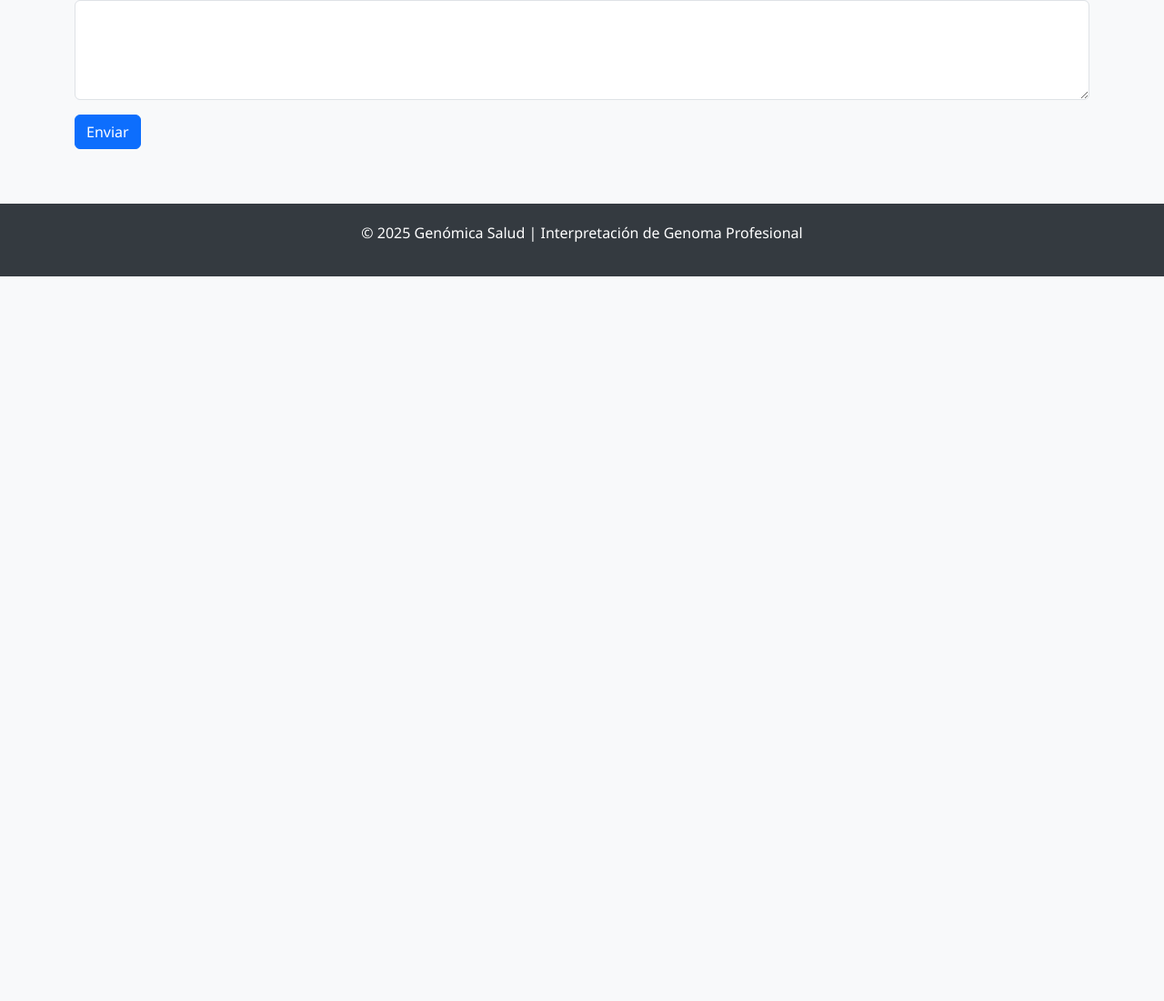
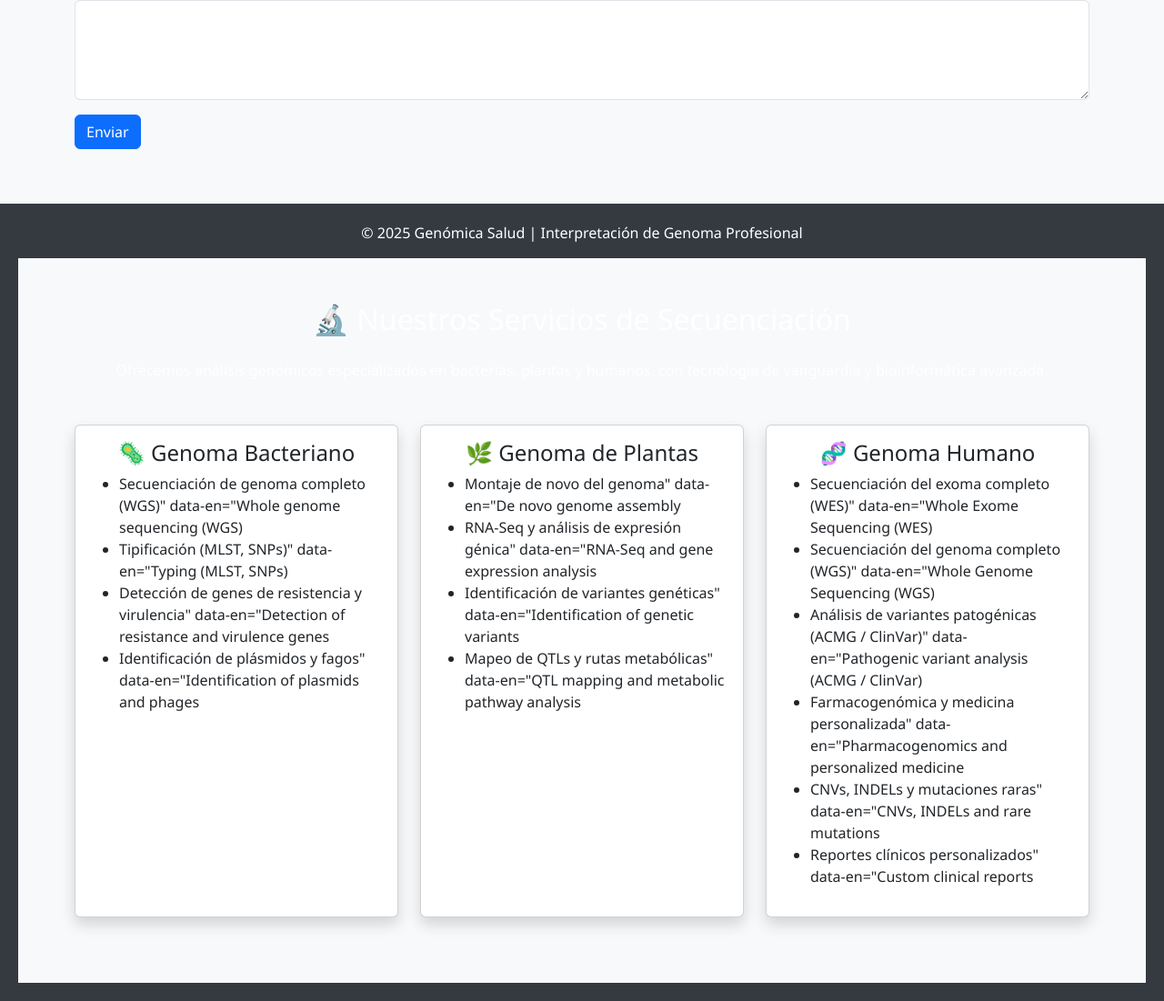
Before and after one commit to fidelcasillas897/sequence.org, a plain HTML site: page index.html in a window 1280 px wide. Shown: the part 2557-3658 px from the top of the page at 91% size. Before the commit the page ends 2861 px from the top, so only its background shows below. Drawn offline with nearby package versions, Linux system fonts and the light colour scheme.

Commit message:
Update index.html

```diff
--- a/index.html
+++ b/index.html
@@ -129,7 +129,70 @@
 
 <footer>
     <p>© 2025 Genómica Salud | Interpretación de Genoma Profesional</p>
+
+<section id="servicios" class="pt-5 pb-5 bg-light">
+  <div class="container text-center">
+    <h2 class="mb-4" data-es="🔬 Nuestros Servicios de Secuenciación" data-en="🔬 Our Sequencing Services"></h2>
+    <p class="mb-5" data-es="Ofrecemos análisis genómicos especializados en bacterias, plantas y humanos, con tecnología de vanguardia y bioinformática avanzada." data-en="We offer specialized genomic analyses in bacteria, plants, and humans using cutting-edge sequencing and advanced bioinformatics."></p>
+
+    <div class="row">
+      <div class="col-md-4 mb-4">
+        <div class="card h-100 shadow">
+          <div class="card-body">
+            <h4 class="card-title">🦠 <span data-es="Genoma Bacteriano" data-en="Bacterial Genome"></span></h4>
+            <ul class="text-start">
+              <li>Secuenciación de genoma completo (WGS)" data-en="Whole genome sequencing (WGS)</li>
+              <li>Tipificación (MLST, SNPs)" data-en="Typing (MLST, SNPs)</li>
+              <li>Detección de genes de resistencia y virulencia" data-en="Detection of resistance and virulence genes</li>
+              <li>Identificación de plásmidos y fagos" data-en="Identification of plasmids and phages</li>
+            </ul>
+          </div>
+        </div>
+      </div>
+
+      <div class="col-md-4 mb-4">
+        <div class="card h-100 shadow">
+          <div class="card-body">
+            <h4 class="card-title">🌿 <span data-es="Genoma de Plantas" data-en="Plant Genome"></span></h4>
+            <ul class="text-start">
+              <li>Montaje de novo del genoma" data-en="De novo genome assembly</li>
+              <li>RNA-Seq y análisis de expresión génica" data-en="RNA-Seq and gene expression analysis</li>
+              <li>Identificación de variantes genéticas" data-en="Identification of genetic variants</li>
+              <li>Mapeo de QTLs y rutas metabólicas" data-en="QTL mapping and metabolic pathway analysis</li>
+            </ul>
+          </div>
+        </div>
+      </div>
+
+      <div class="col-md-4 mb-4">
+        <div class="card h-100 shadow">
+          <div class="card-body">
+            <h4 class="card-title">🧬 <span data-es="Genoma Humano" data-en="Human Genome"></span></h4>
+            <ul class="text-start">
+              <li>Secuenciación del exoma completo (WES)" data-en="Whole Exome Sequencing (WES)</li>
+              <li>Secuenciación del genoma completo (WGS)" data-en="Whole Genome Sequencing (WGS)</li>
+              <li>Análisis de variantes patogénicas (ACMG / ClinVar)" data-en="Pathogenic variant analysis (ACMG / ClinVar)</li>
+              <li>Farmacogenómica y medicina personalizada" data-en="Pharmacogenomics and personalized medicine</li>
+              <li>CNVs, INDELs y mutaciones raras" data-en="CNVs, INDELs and rare mutations</li>
+              <li>Reportes clínicos personalizados" data-en="Custom clinical reports</li>
+            </ul>
+          </div>
+        </div>
+      </div>
+    </div>
+  </div>
+</section>
+
 </footer>
 
+
+<script>
+function setLanguage(lang) {
+  document.querySelectorAll('[data-' + lang + ']').forEach(el => {
+    el.textContent = el.getAttribute('data-' + lang);
+  });
+}
+setLanguage('es');
+</script>
 </body>
 </html>
```
